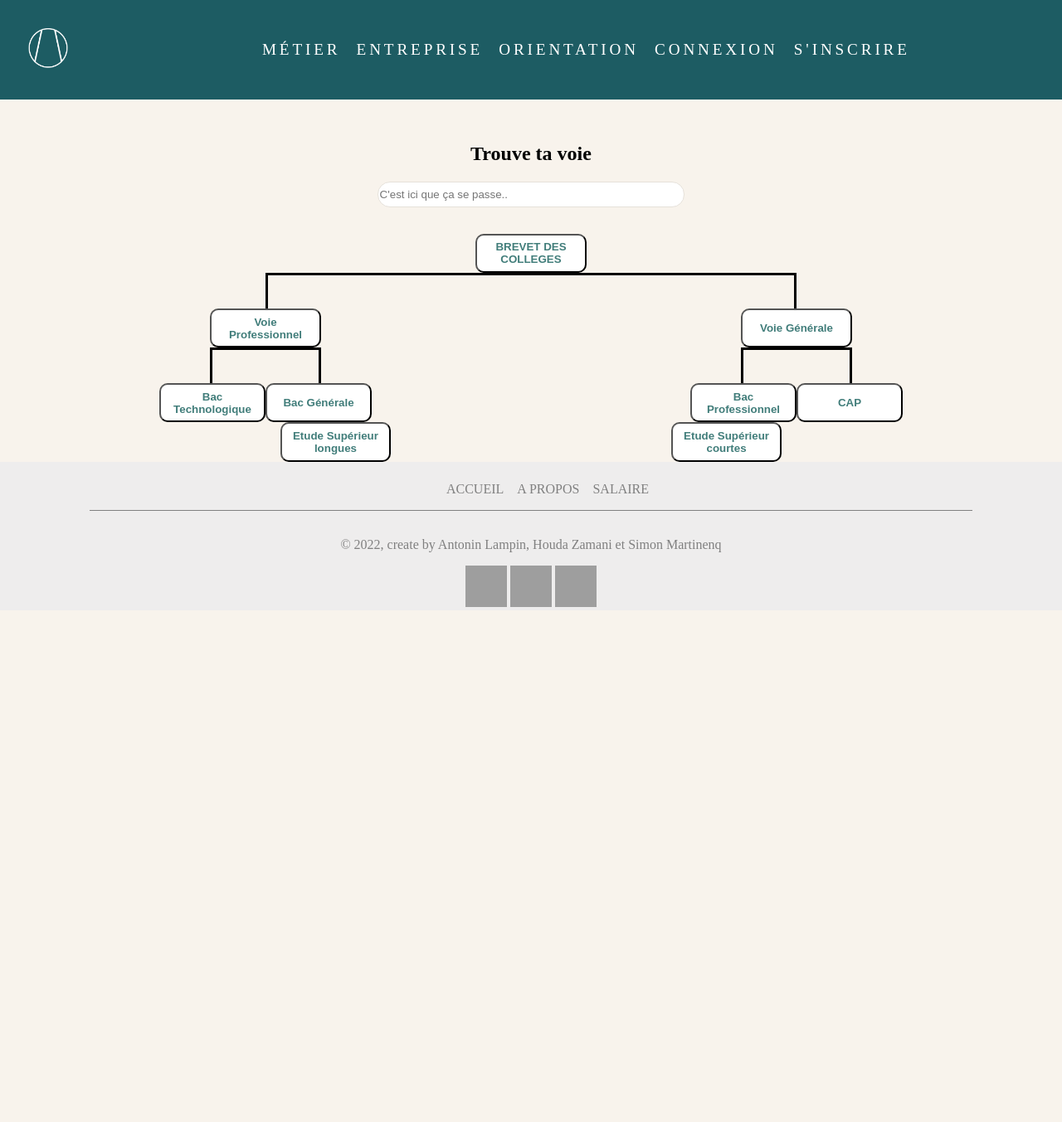
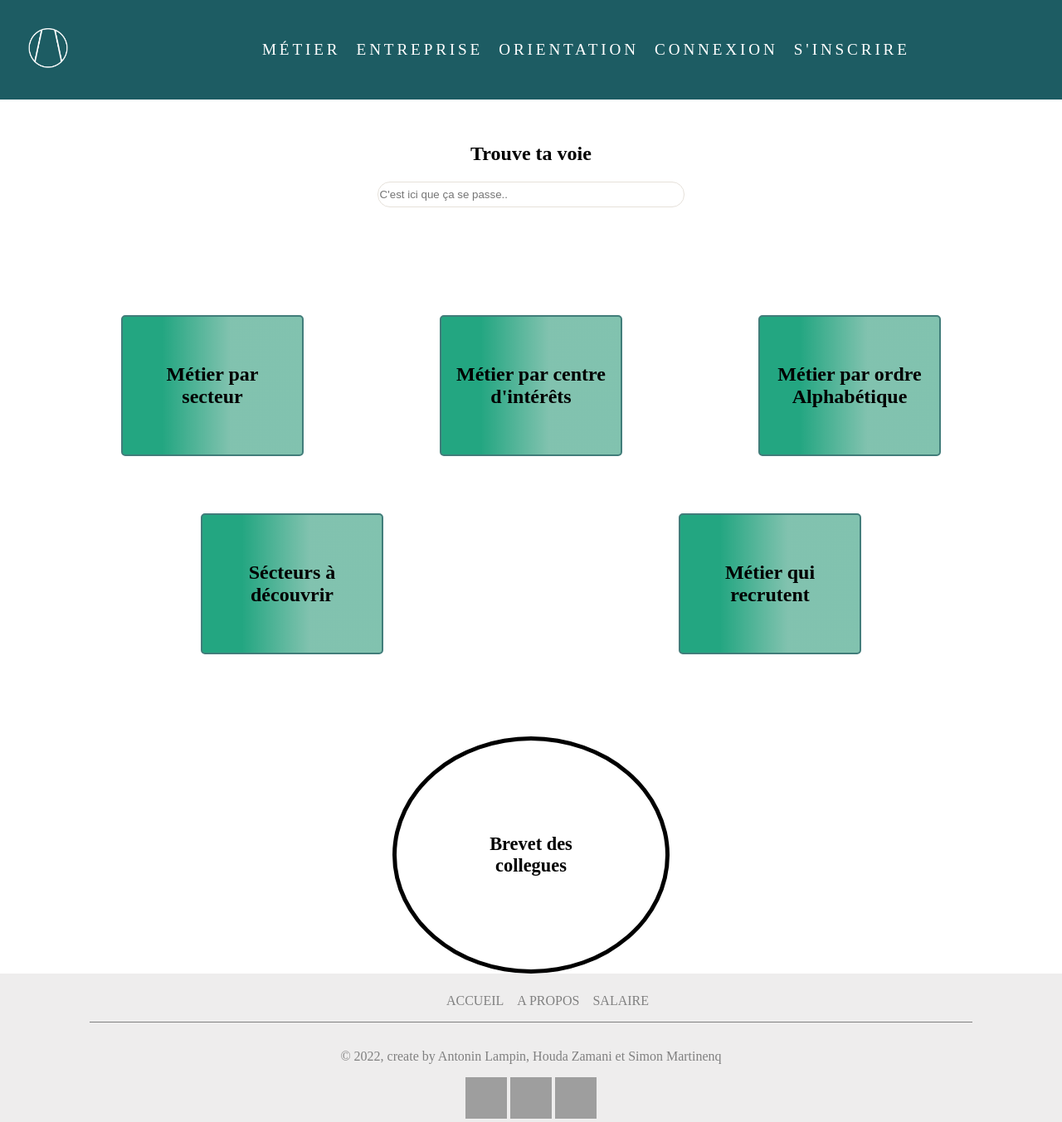
Before and after one commit to AntoninLmp/ProjetTransverse_TrouveTonSalaire, a Django app: page /orientation/ in a window 1280 px wide. Shown: the whole page at 83% size. Before the commit the page ends 732 px from the top, so only its background shows below. Run offline with Django 4.2, Linux system fonts and the light colour scheme; grey boxes are pictures that could not be loaded.

Commit message:
orientation

```diff
--- a/src/Orientation/static/css/orientation.css
+++ b/src/Orientation/static/css/orientation.css
@@ -1,6 +1,6 @@
-body {
+/* body {
     background-color: #f8f3ec;
-}
+} */
 
 .container_1 {
     text-align: center;
@@ -33,20 +33,6 @@ body {
     background-color: white;
 }
 
-/* .hr_t1 {
-    width: 37%;
-    height: 3px;
-    background-color: black;
-}
-
-.hr_t2 {
-    height: 15px;
-    width: 3px;
-    background-color: black;
-    display: flex;
-    /* position: relative; */
-/* margin: 0;
-} */
 
 .ligne {
     border: 3px solid black;
@@ -74,3 +60,52 @@ body {
 #sup {
     justify-content: space-evenly;
 }
+
+/* autres */
+
+
+
+.displayFlex {
+    display: flex;
+}
+
+.just_center {
+    justify-content: center;
+}
+
+#categorie {
+    margin: 5% 5%;
+    flex-wrap: wrap;
+    justify-content: space-around;
+}
+
+.cadre_ {
+    border: #417D7A solid 2px;
+    border-radius: 5px;
+    padding: 0.5em 1em;
+    margin: 3%;
+    width: 16%;
+    height: 150px;
+    background: rgb(35, 166, 129);
+    background: linear-gradient(90deg, rgba(35, 166, 129, 1) 22%, rgba(21, 142, 106, 0.5382528011204482) 60%);
+}
+
+.cadre_ h1 {
+    width: 100%;
+    height: 100%;
+    margin: 0;
+    text-align: center;
+    display: flex;
+    align-items: center;
+}
+
+
+.bulles {
+    text-align: center;
+    border: 5px solid;
+    border-radius: 50%;
+    padding: 5em;
+    width: 100px;
+    font-size: 1.4em;
+    font-weight: bold;
+}
--- a/src/Orientation/templates/orientation.html
+++ b/src/Orientation/templates/orientation.html
@@ -19,15 +19,15 @@
         <!-- Ajouter le js -->
     </div>
 </article>
-<article class="arbre_filiere">
+<!-- <article class="arbre_filiere">
     <div>
         <button class="cont_filiere">BREVET DES COLLEGES</button>
     </div>
-    <!-- <hr class="hr_t1">
+     <hr class="hr_t1">
     <div>
         <hr class="hr_t2">
         <hr class="hr_t2">
-    </div> -->
+    </div>
     <div class="ligne l1"></div>
     <div>
         <button>Voie Professionnel</button>
@@ -52,6 +52,29 @@
         <button>Etude Supérieur longues</button>
         <button>Etude Supérieur courtes</button>
     </div>
+</article> -->
+<article class="displayFlex" id="categorie">
+    <div class="cadre_">
+        <h1>Métier par secteur</h1>
+    </div>
+    <div class="cadre_">
+        <h1>Métier par centre d'intérêts</h1>
+    </div>
+    <div class="cadre_">
+        <h1>Métier par ordre Alphabétique</h1>
+    </div>
+    <div class="cadre_">
+        <h1>Sécteurs à découvrir</h1>
+    </div>
+    <div class="cadre_">
+        <h1>Métier qui recrutent</h1>
+    </div>
+
 </article>
+<article class="displayFlex just_center">
+    <div class="bulles">Brevet des collegues</div>
+    <div></div>
 
+
+</article>
 {% endblock %}
```
